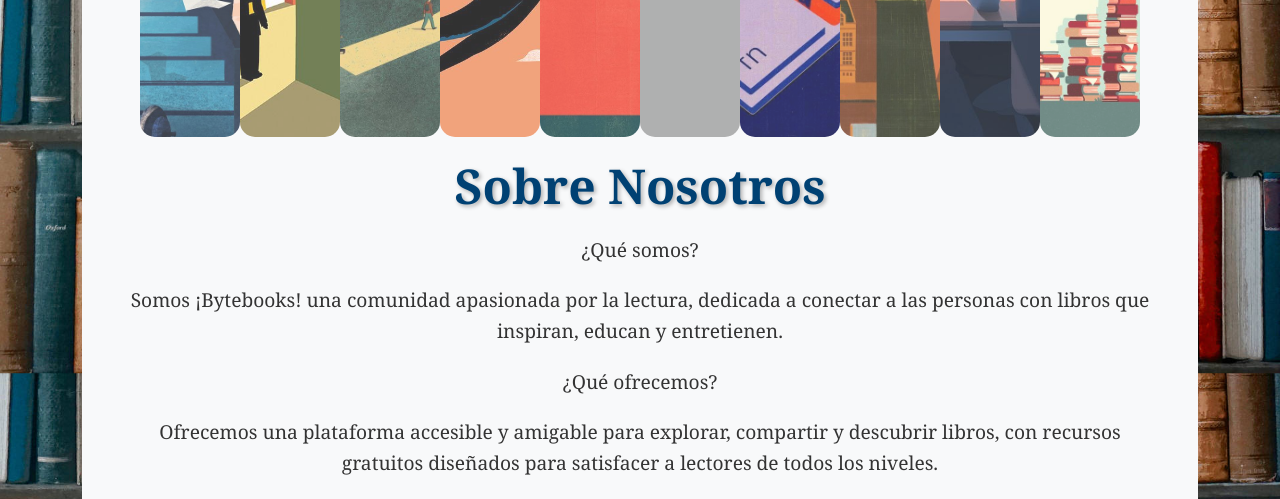
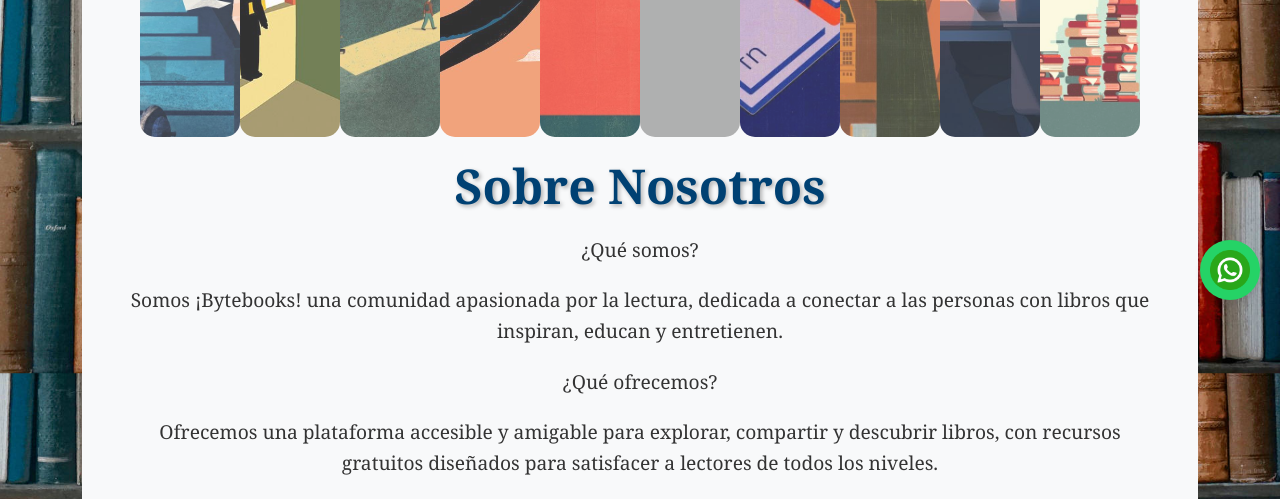
Before and after one commit to Codemaker83639/Bytebooks_2.0, a Flask app: page /byte/nosotros in a window 1280 px wide. Shown: the part 480-979 px from the top of the page. Run offline with Flask 3, Linux system fonts and the light colour scheme; some libraries are stand-ins or nearby versions; grey boxes are pictures that could not be loaded.

Commit message:
Contacto por ws

```diff
--- a/templates/byte/nosotros.html
+++ b/templates/byte/nosotros.html
@@ -6,6 +6,7 @@
     <meta name="viewport" content="width=device-width, initial-scale=1.0">
     <title>Nosotros</title>
     <link rel="icon" href="/static/images/Logoi.ico" type="image/x-icon">
+    <script src="https://cdn.jsdelivr.net/npm/bootstrap-icons/font/bootstrap-icons.js"></script>
     <link href="https://cdn.jsdelivr.net/npm/bootstrap@5.3.2/dist/css/bootstrap.min.css" rel="stylesheet">
     <style>
         /* Fondo para todo el body */
@@ -103,6 +104,39 @@
             border-radius: 10px;
             overflow: hidden;
         }
+
+        /* Botón flotante de WhatsApp */
+        .whatsapp-btn {
+            position: fixed;
+            bottom: 20px;
+            right: 20px;
+            text-align: center;
+        }
+
+        .whatsapp-btn a {
+            display: inline-block;
+            width: 60px;
+            height: 60px;
+            background-color: #25D366;
+            border-radius: 50%;
+            box-shadow: 0 4px 6px rgba(0, 0, 0, 0.1);
+            display: flex;
+            align-items: center;
+            justify-content: center;
+            color: white;
+            text-decoration: none;
+            font-size: 2rem;
+        }
+
+        .whatsapp-btn p {
+            margin: 5px 0 0;
+            font-size: 0.9rem;
+            color: #004173;
+        }
+
+        .whatsapp-btn a:hover {
+            background-color: #1cb955;
+        }
     </style>
 </head>
 {% include 'byte/Cabecera.html' %}
@@ -185,6 +219,16 @@
             </div>
         </div>
     </div>
+
+    <!-- Botón flotante de WhatsApp -->
+    <div class="whatsapp-btn">
+        <a href="https://wa.me/8298143826" target="_blank" aria-label="Contáctanos por WhatsApp">
+            <img src="/static/images/wasa.png" alt="WhatsApp" width="40" height="40">
+        </a>
+
+    </div>
+
+    <script src="https://cdn.jsdelivr.net/npm/bootstrap-icons/font/bootstrap-icons.js"></script>
 </body>
 {% include 'user/Pie.html' %}
 
```
Also changed, not shown: static/images/wasa.png (added).
